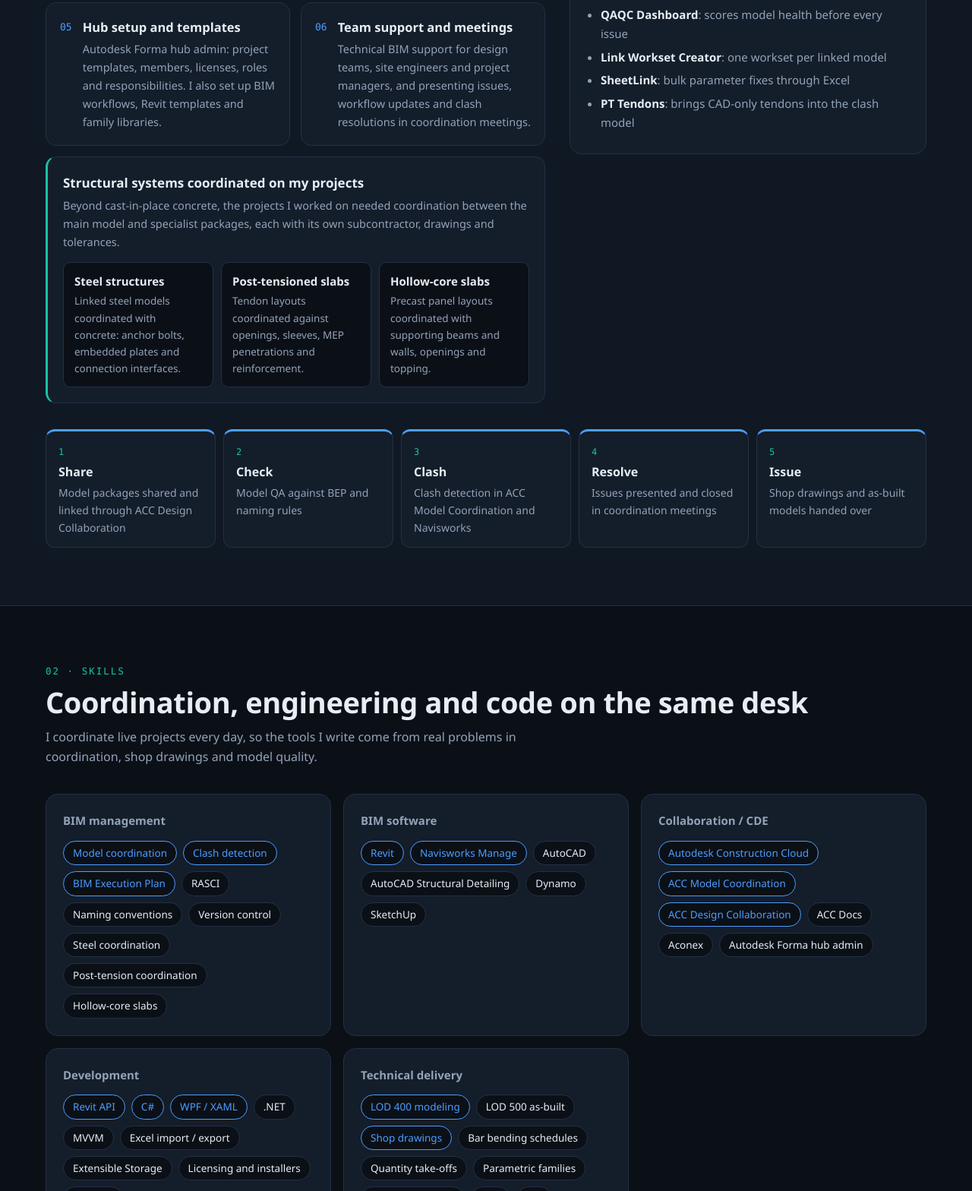
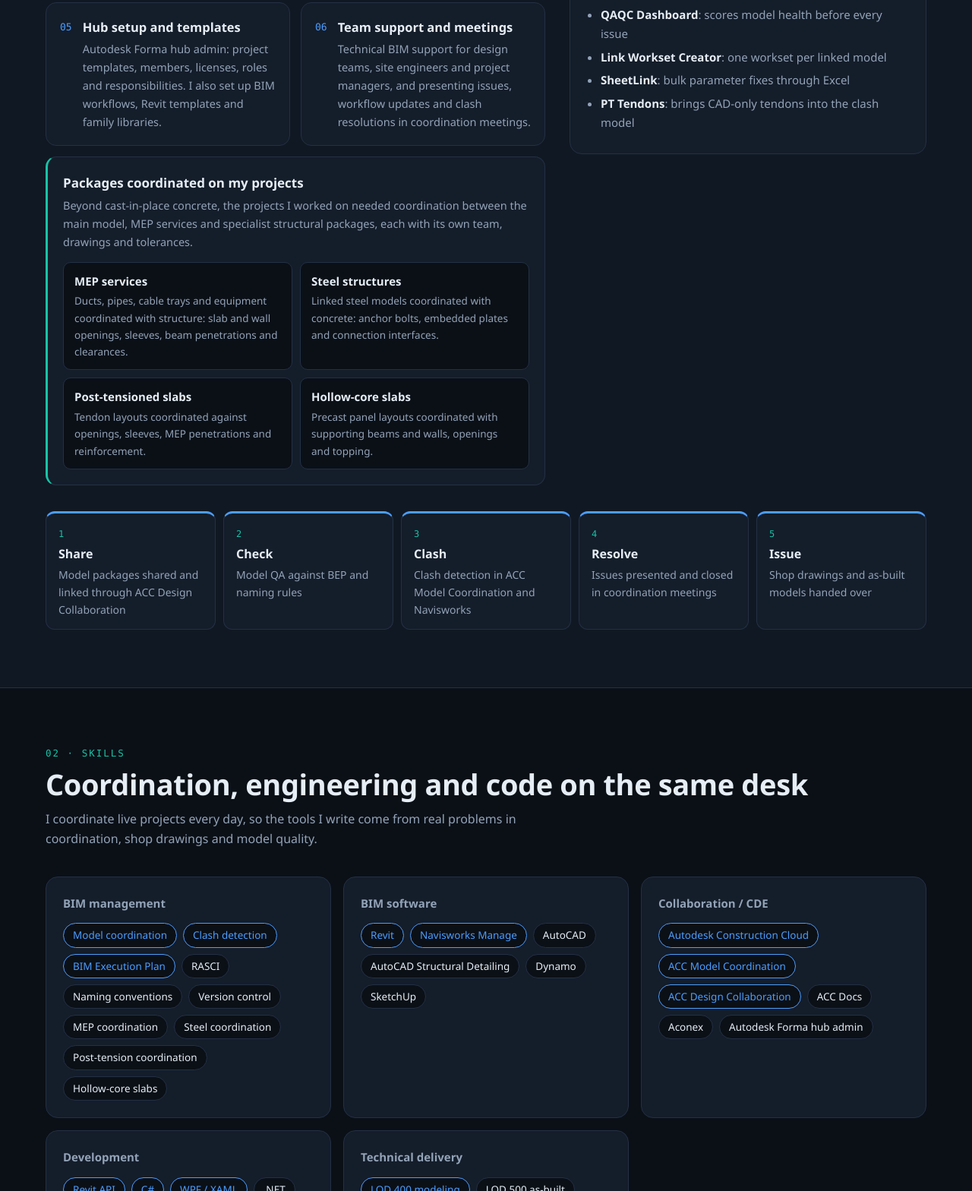
Before and after one commit to monasr26/portfolio, a plain HTML site: page index.html in a window 1280 px wide. Shown: the part 1559-3127 px from the top of the page at 76% size. Drawn offline with Linux system fonts and the light colour scheme.

Commit message:
Add MEP coordination to the coordinated packages
Co-Authored-By: Claude Fable 5.2 <noreply@anthropic.com>

```diff
--- a/index.html
+++ b/index.html
@@ -118,7 +118,7 @@ h3 { margin: 0 0 6px; font-size: 19px; }
 .systems { margin-top: 14px; background: var(--card); border: 1px solid var(--line); border-left: 3px solid var(--accent-2); border-radius: 14px; padding: 20px; }
 .systems h3 { font-size: 17px; margin: 0 0 4px; }
 .systems p { margin: 0 0 14px; color: var(--muted); font-size: 14.5px; }
-.sys-grid { display: grid; grid-template-columns: repeat(3, minmax(0, 1fr)); gap: 10px; }
+.sys-grid { display: grid; grid-template-columns: repeat(2, minmax(0, 1fr)); gap: 10px; }
 @media (max-width: 620px) { .sys-grid { grid-template-columns: 1fr; } }
 .sys { border: 1px solid var(--line); border-radius: 10px; padding: 12px 14px; background: var(--bg); color: var(--muted); font-size: 13.5px; }
 .sys b { display: block; color: var(--text); font-size: 15px; margin-bottom: 3px; }
@@ -288,9 +288,10 @@ footer { padding: 26px 0; color: var(--muted); font-size: 13px; text-align: cent
           <div class="duty"><div class="n mono">06</div><div><h3>Team support and meetings</h3><p>Technical BIM support for design teams, site engineers and project managers, and presenting issues, workflow updates and clash resolutions in coordination meetings.</p></div></div>
         </div>
         <div class="systems">
-          <h3>Structural systems coordinated on my projects</h3>
-          <p>Beyond cast-in-place concrete, the projects I worked on needed coordination between the main model and specialist packages, each with its own subcontractor, drawings and tolerances.</p>
+          <h3>Packages coordinated on my projects</h3>
+          <p>Beyond cast-in-place concrete, the projects I worked on needed coordination between the main model, MEP services and specialist structural packages, each with its own team, drawings and tolerances.</p>
           <div class="sys-grid">
+            <div class="sys"><b>MEP services</b>Ducts, pipes, cable trays and equipment coordinated with structure: slab and wall openings, sleeves, beam penetrations and clearances.</div>
             <div class="sys"><b>Steel structures</b>Linked steel models coordinated with concrete: anchor bolts, embedded plates and connection interfaces.</div>
             <div class="sys"><b>Post-tensioned slabs</b>Tendon layouts coordinated against openings, sleeves, MEP penetrations and reinforcement.</div>
             <div class="sys"><b>Hollow-core slabs</b>Precast panel layouts coordinated with supporting beams and walls, openings and topping.</div>
@@ -333,7 +334,7 @@ footer { padding: 26px 0; color: var(--muted); font-size: 13px; text-align: cent
         <div class="chips">
           <span class="chip hot">Model coordination</span><span class="chip hot">Clash detection</span><span class="chip hot">BIM Execution Plan</span>
           <span class="chip">RASCI</span><span class="chip">Naming conventions</span><span class="chip">Version control</span>
-          <span class="chip">Steel coordination</span><span class="chip">Post-tension coordination</span><span class="chip">Hollow-core slabs</span>
+          <span class="chip">MEP coordination</span><span class="chip">Steel coordination</span><span class="chip">Post-tension coordination</span><span class="chip">Hollow-core slabs</span>
         </div>
       </div>
       <div class="panel">
```
